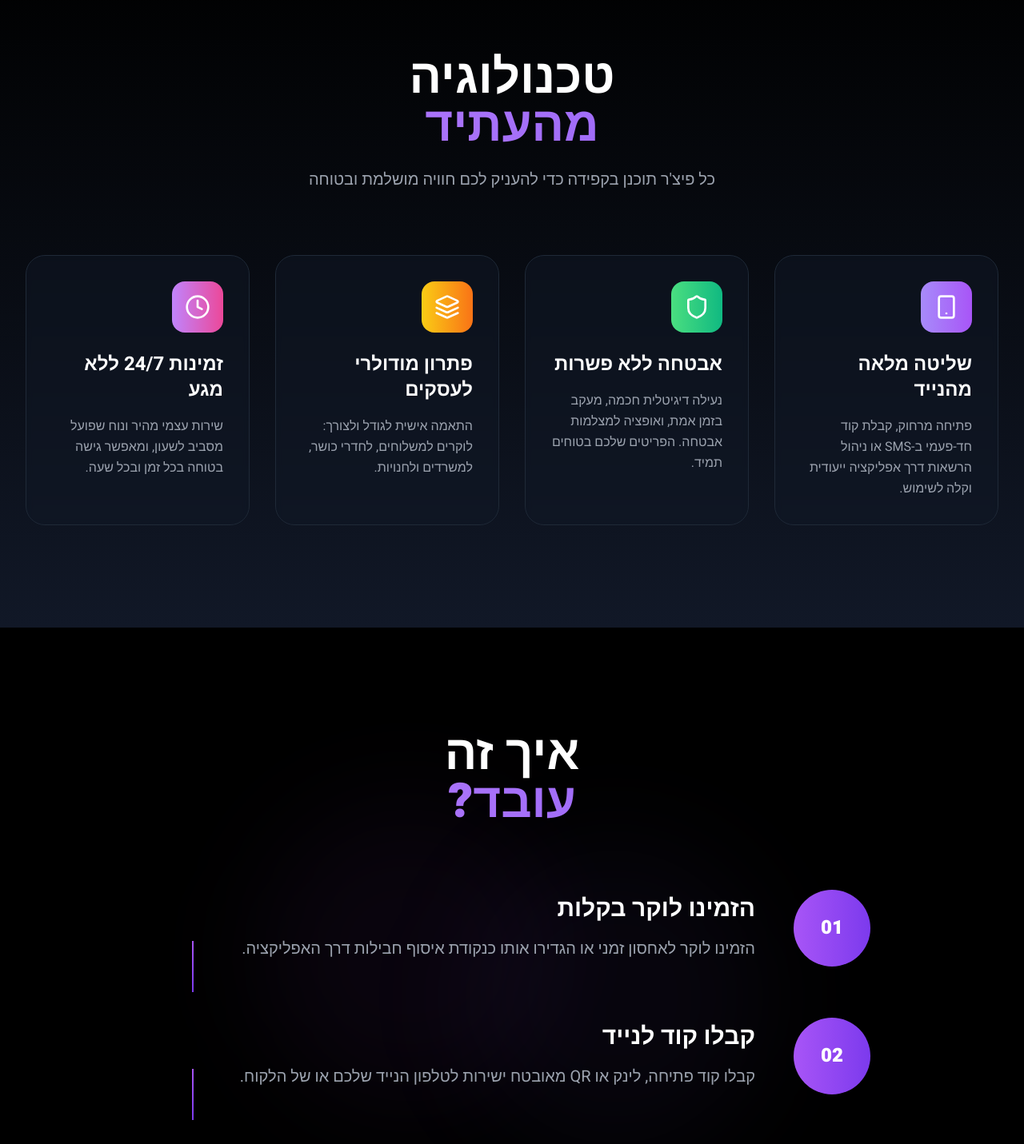
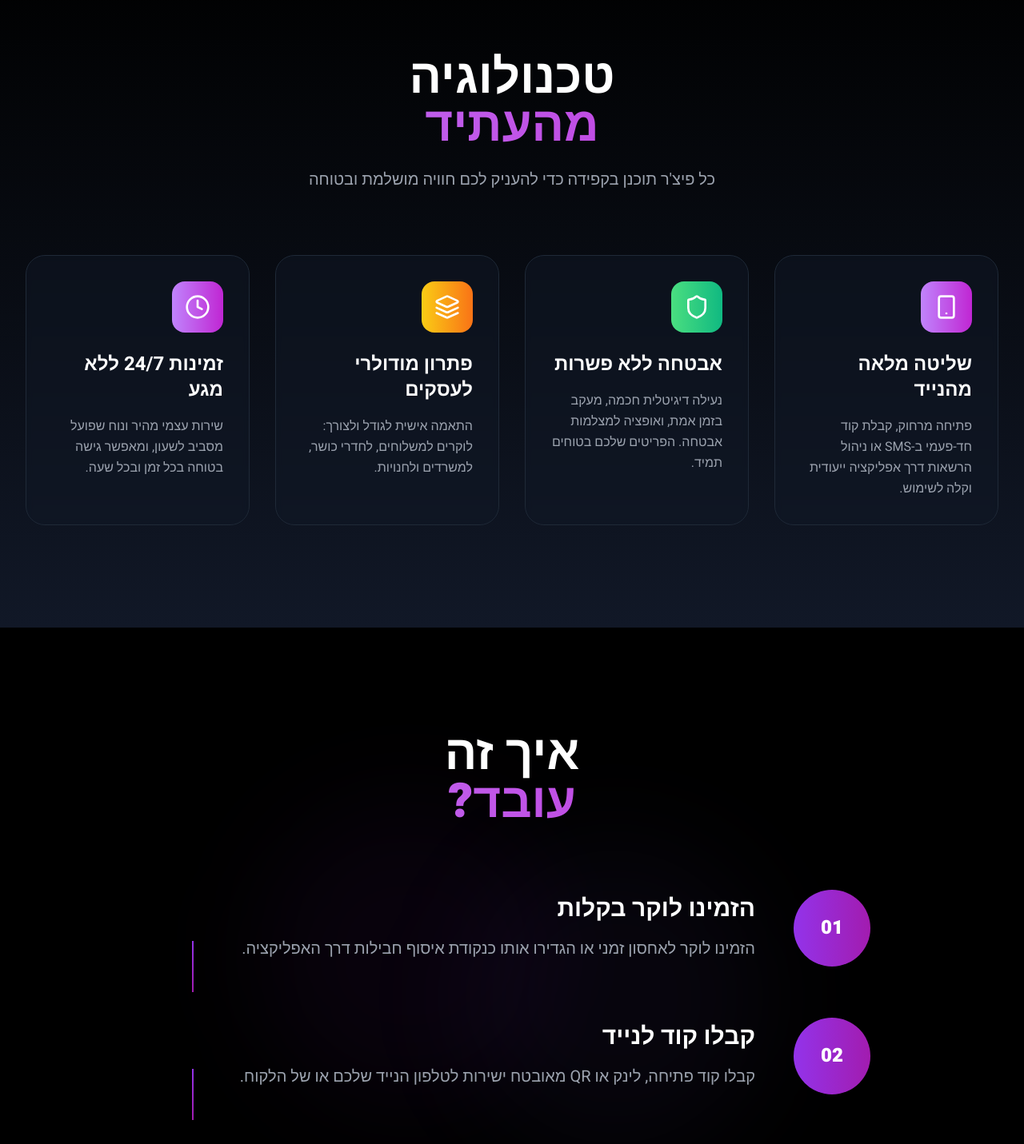
Before and after one commit to Drrein86/lockwebsite, a React (Vite) app: page / in a window 1280 px wide. Shown: the part 1300-2731 px from the top of the page at 80% size. Built offline with nearby package versions, Linux system fonts and the light colour scheme.

Commit message:
תיקון סופי: החלפת כל הצבעים הכחולים/סגולים הישנים בסגול החדש

```diff
--- a/Components/home/Features.tsx
+++ b/Components/home/Features.tsx
@@ -9,7 +9,7 @@ export default function Features() {
             icon: <Smartphone className="w-8 h-8" />,
             title: "שליטה מלאה מהנייד",
             description: "פתיחה מרחוק, קבלת קוד חד-פעמי ב-SMS או ניהול הרשאות דרך אפליקציה ייעודית וקלה לשימוש.",
-            color: "from-violet-400 to-purple-500"
+            color: "from-primary-400 to-secondary-500"
         },
         {
             icon: <Shield className="w-8 h-8" />,
@@ -27,7 +27,7 @@ export default function Features() {
             icon: <Clock className="w-8 h-8" />,
             title: "זמינות 24/7 ללא מגע",
             description: "שירות עצמי מהיר ונוח שפועל מסביב לשעון, ומאפשר גישה בטוחה בכל זמן ובכל שעה.",
-            color: "from-purple-400 to-pink-500"
+            color: "from-primary-400 to-secondary-500"
         }
     ];
 
@@ -43,7 +43,7 @@ export default function Features() {
                 >
                     <h2 className="text-5xl md:text-6xl font-black text-white mb-6">
                         טכנולוגיה
-                        <span className="block bg-gradient-to-r from-purple-400 to-violet-500 bg-clip-text text-transparent">
+                        <span className="block bg-gradient-to-r from-primary-400 to-secondary-500 bg-clip-text text-transparent">
                             מהעתיד
                         </span>
                     </h2>
--- a/Components/home/HowItWorks.tsx
+++ b/Components/home/HowItWorks.tsx
@@ -25,7 +25,7 @@ export default function HowItWorks() {
         <section className="py-32 bg-black relative overflow-hidden" id="how-it-works">
             {/* Background decorations */}
             <div className="absolute inset-0">
-                <div className="absolute top-1/4 left-1/4 w-96 h-96 bg-purple-500/5 rounded-full blur-3xl"></div>
+                <div className="absolute top-1/4 left-1/4 w-96 h-96 bg-primary-500/5 rounded-full blur-3xl"></div>
                 <div className="absolute bottom-1/4 right-1/4 w-96 h-96 bg-violet-500/5 rounded-full blur-3xl"></div>
             </div>
 
@@ -39,7 +39,7 @@ export default function HowItWorks() {
                 >
                     <h2 className="text-5xl md:text-6xl font-black text-white mb-6">
                         איך זה
-                        <span className="block bg-gradient-to-r from-purple-400 to-violet-500 bg-clip-text text-transparent">
+                        <span className="block bg-gradient-to-r from-primary-400 to-secondary-500 bg-clip-text text-transparent">
                             עובד?
                         </span>
                     </h2>
@@ -56,7 +56,7 @@ export default function HowItWorks() {
                             transition={{ duration: 0.8, delay: index * 0.2 }}
                         >
                             <div className="flex-shrink-0">
-                                <div className="w-24 h-24 bg-gradient-to-r from-purple-500 to-violet-600 rounded-full flex items-center justify-center text-2xl font-black text-white">
+                                <div className="w-24 h-24 bg-gradient-to-r from-primary-500 to-secondary-600 rounded-full flex items-center justify-center text-2xl font-black text-white">
                                     {step.number}
                                 </div>
                             </div>
@@ -67,7 +67,7 @@ export default function HowItWorks() {
 
                             {/* Connection line */}
                             {index < steps.length - 1 && (
-                                <div className="absolute left-12 mt-24 w-0.5 h-16 bg-gradient-to-b from-purple-500 to-violet-600"></div>
+                                <div className="absolute left-12 mt-24 w-0.5 h-16 bg-gradient-to-b from-primary-500 to-secondary-600"></div>
                             )}
                         </motion.div>
                     ))}
--- a/Components/home/Testimonials.tsx
+++ b/Components/home/Testimonials.tsx
@@ -37,7 +37,7 @@ export default function Testimonials() {
                 >
                     <h2 className="text-5xl md:text-6xl font-black text-white mb-6">
                         מה אומרים
-                        <span className="block bg-gradient-to-r from-purple-400 to-violet-500 bg-clip-text text-transparent">
+                        <span className="block bg-gradient-to-r from-primary-400 to-secondary-500 bg-clip-text text-transparent">
                             הלקוחות
                         </span>
                     </h2>
@@ -59,7 +59,7 @@ export default function Testimonials() {
                                     <Star key={i} className="w-5 h-5 text-yellow-400 fill-current" />
                                 ))}
                             </div>
-                            <Quote className="w-8 h-8 text-purple-400 mb-4" />
+                            <Quote className="w-8 h-8 text-primary-400 mb-4" />
                             <p className="text-gray-300 mb-6 leading-relaxed text-lg">
                                 {testimonial.content}
                             </p>
--- a/pages/home.tsx
+++ b/pages/home.tsx
@@ -161,7 +161,7 @@ function Hero({ content }) {
                 >
                     <h1 className="text-6xl md:text-8xl font-black text-white leading-none tracking-tighter">
                         לוקרים חכמים בישראל
-                        <span className="block bg-gradient-to-r from-primary-400 via-blue-500 to-purple-600 bg-clip-text text-transparent">
+                        <span className="block bg-gradient-to-r from-primary-400 via-secondary-500 to-primary-600 bg-clip-text text-transparent">
                             Lockey24
                         </span>
                     </h1>
```
